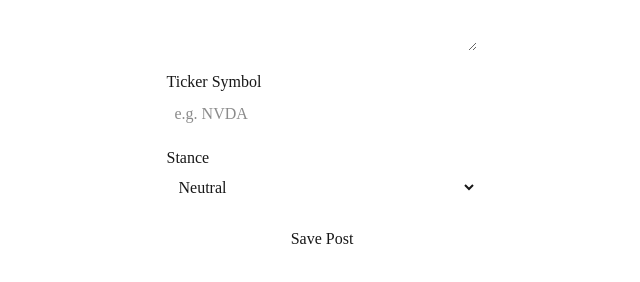
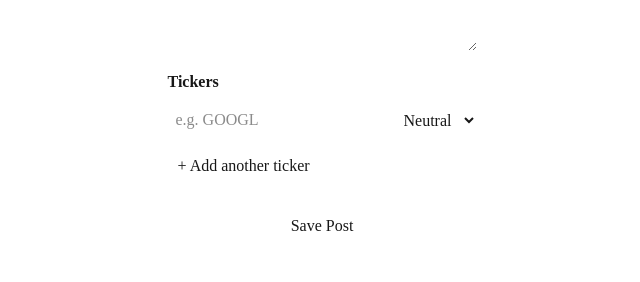
Before and after one commit to Goldfish002/analyst-tracker, a Next.js app: page /add in a window 1280 px wide. Shown: the part 292-574 px from the top of the page, without its empty margins (318-958 px from the left). Built offline with nearby package versions, Linux system fonts and the light colour scheme; no server answers.

Commit message:
Support multiple tickers per post

```diff
--- a/app/add/page.tsx
+++ b/app/add/page.tsx
@@ -11,13 +11,28 @@ const analysts = [
   { id: 'elliott', name: 'Bob Elliott' },
 ]
 
+type TickerRow = { symbol: string; stance: string }
+
 export default function AddPost() {
   const [analystId, setAnalystId] = useState('serenity')
   const [url, setUrl] = useState('')
   const [summary, setSummary] = useState('')
-  const [symbol, setSymbol] = useState('')
-  const [stance, setStance] = useState('neutral')
+  const [tickers, setTickers] = useState<TickerRow[]>([{ symbol: '', stance: 'neutral' }])
   const [status, setStatus] = useState('')
+
+  function updateTicker(i: number, field: 'symbol' | 'stance', value: string) {
+    const next = [...tickers]
+    next[i] = { ...next[i], [field]: value }
+    setTickers(next)
+  }
+
+  function addTickerRow() {
+    setTickers([...tickers, { symbol: '', stance: 'neutral' }])
+  }
+
+  function removeTickerRow(i: number) {
+    setTickers(tickers.filter((_, idx) => idx !== i))
+  }
 
   async function handleSubmit(e: React.FormEvent) {
     e.preventDefault()
@@ -34,26 +49,27 @@ export default function AddPost() {
       return
     }
 
+    for (const t of tickers) {
+      if (!t.symbol.trim()) continue
       let priceAtCall = null
       try {
-      const res = await fetch(`https://finnhub.io/api/v1/quote?symbol=${symbol.toUpperCase()}&token=${process.env.NEXT_PUBLIC_FINNHUB_KEY}`)
+        const res = await fetch(`https://finnhub.io/api/v1/quote?symbol=${t.symbol.toUpperCase()}&token=${process.env.NEXT_PUBLIC_FINNHUB_KEY}`)
         const data = await res.json()
         if (data.c && data.c > 0) priceAtCall = data.c
-    } catch (e) {
-      // if price lookup fails, we still save the post, just without a price
-    }
+      } catch (e) {}
 
       const { error: tickerError } = await supabase
         .from('post_tickers')
-      .insert({ post_id: postId, symbol: symbol.toUpperCase(), stance, price_at_call: priceAtCall })
+        .insert({ post_id: postId, symbol: t.symbol.toUpperCase(), stance: t.stance, price_at_call: priceAtCall })
 
       if (tickerError) {
-      setStatus('Error: ' + tickerError.message)
+        setStatus('Error on ' + t.symbol + ': ' + tickerError.message)
         return
+      }
     }
 
     setStatus('Saved!')
-    setUrl(''); setSummary(''); setSymbol('')
+    setUrl(''); setSummary(''); setTickers([{ symbol: '', stance: 'neutral' }])
   }
 
   return (
@@ -72,17 +88,33 @@ export default function AddPost() {
         <label>Your Summary
           <textarea value={summary} onChange={e => setSummary(e.target.value)} required style={{ width: '100%', padding: 8 }} />
         </label>
-        <label>Ticker Symbol
-          <input value={symbol} onChange={e => setSymbol(e.target.value)} required placeholder="e.g. NVDA" style={{ width: '100%', padding: 8 }} />
-        </label>
-        <label>Stance
-          <select value={stance} onChange={e => setStance(e.target.value)} style={{ width: '100%', padding: 8 }}>
+
+        <div>
+          <div style={{ marginBottom: 6, fontWeight: 600 }}>Tickers</div>
+          {tickers.map((t, i) => (
+            <div key={i} style={{ display: 'flex', gap: 8, marginBottom: 8 }}>
+              <input
+                value={t.symbol}
+                onChange={e => updateTicker(i, 'symbol', e.target.value)}
+                placeholder="e.g. GOOGL"
+                style={{ flex: 1, padding: 8 }}
+              />
+              <select value={t.stance} onChange={e => updateTicker(i, 'stance', e.target.value)} style={{ padding: 8 }}>
                 <option value="bullish">Bullish</option>
                 <option value="bearish">Bearish</option>
                 <option value="neutral">Neutral</option>
               </select>
-        </label>
-        <button type="submit" style={{ padding: 10, cursor: 'pointer' }}>Save Post</button>
+              {tickers.length > 1 && (
+                <button type="button" onClick={() => removeTickerRow(i)} style={{ padding: '0 10px' }}>✕</button>
+              )}
+            </div>
+          ))}
+          <button type="button" onClick={addTickerRow} style={{ padding: '6px 10px', cursor: 'pointer' }}>
+            + Add another ticker
+          </button>
+        </div>
+
+        <button type="submit" style={{ padding: 10, cursor: 'pointer', marginTop: 8 }}>Save Post</button>
         {status && <p>{status}</p>}
       </form>
     </main>
```
Lines whose indentation alone changed are shown as unchanged.
